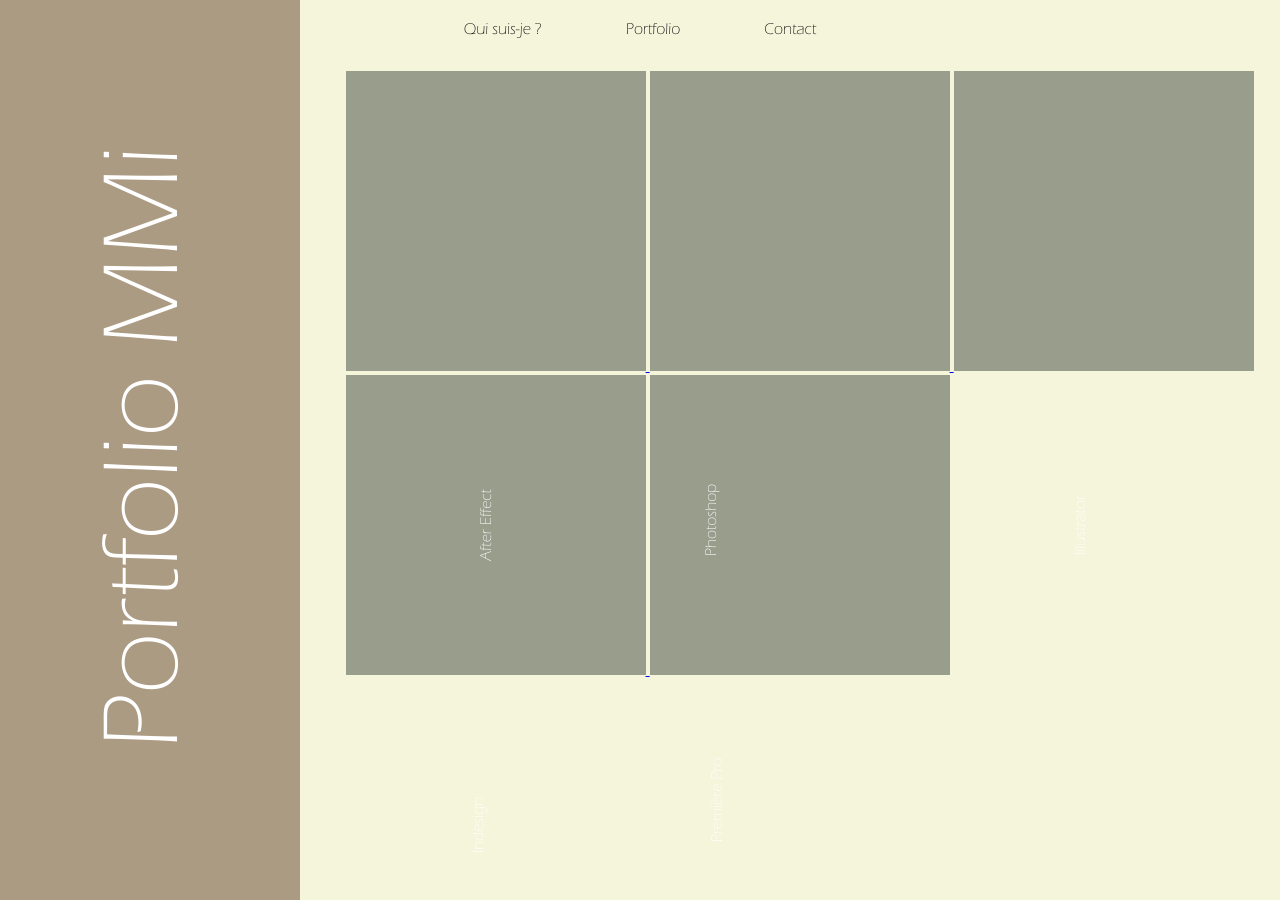
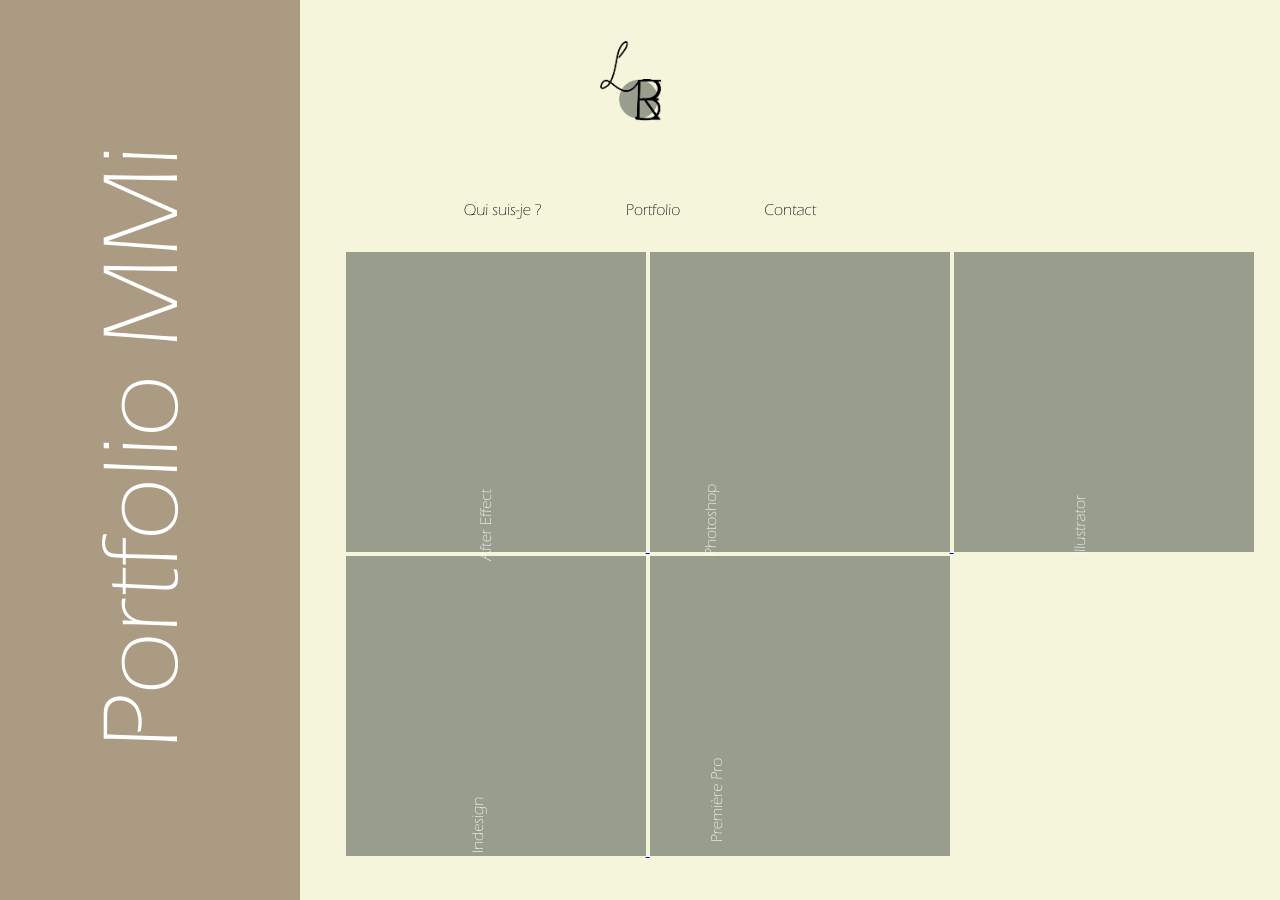
Before and after one commit to LorieBagage/siteportfoliolorie, a plain HTML site: page html/accueilmmi.html in a window 1280 px wide. Shown: the top 900 px of the page. Drawn offline with Linux system fonts and the light colour scheme.

Commit message:
Update accueilmmi.html

```diff
--- a/html/accueilmmi.html
+++ b/html/accueilmmi.html
@@ -16,7 +16,7 @@
         </p>
     </div>
 
-    <a href="../index.html"><img src="images/logo-site.png" alt="" class="logo"></a>
+    <a href="../index.html"><img src="../images/logo-site.png" alt="" class="logo"></a>
 
     <ul id="top menu">
         <li><a href="quisuisje.html" class="Qui suis-je ?" >Qui suis-je ?</a></li>
```
